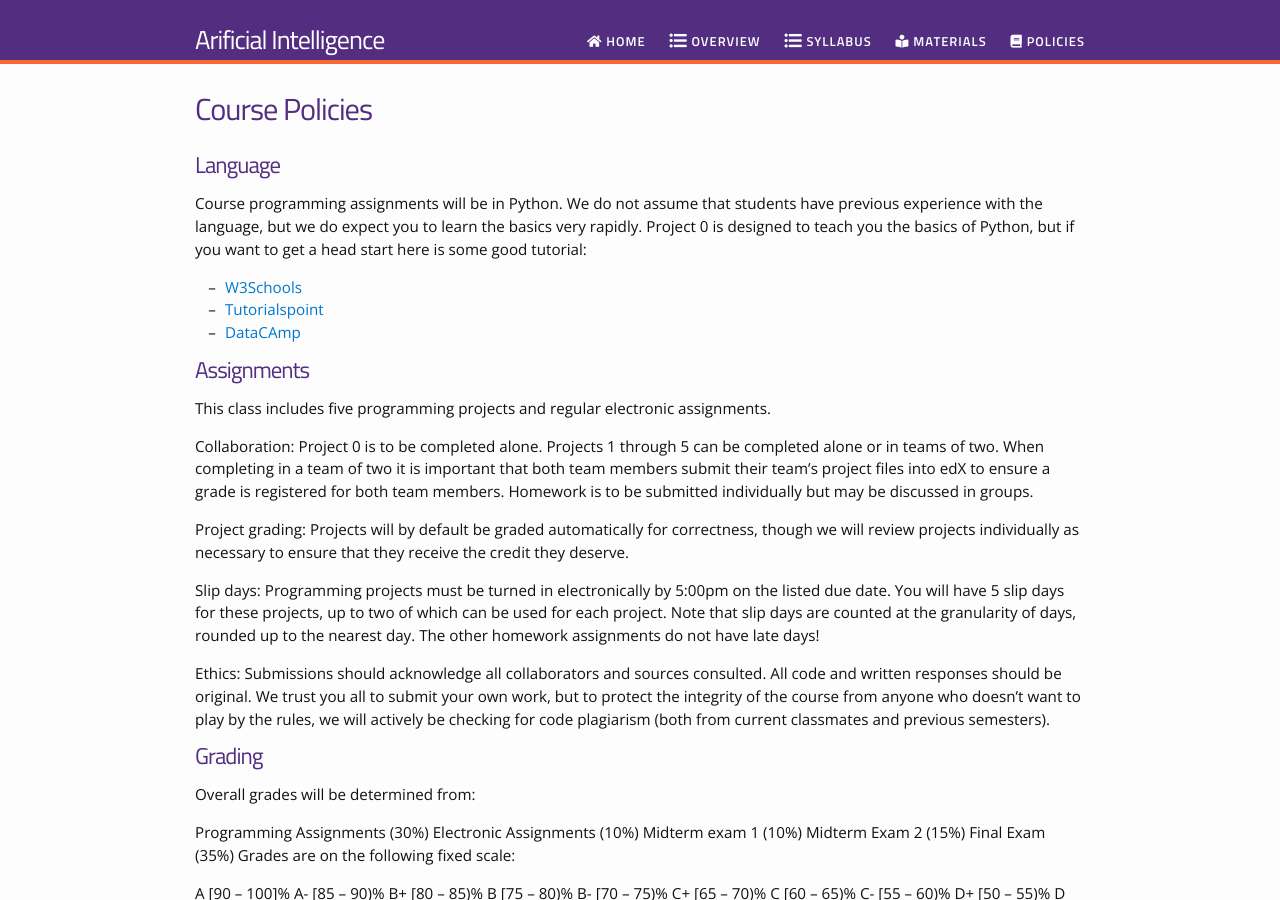
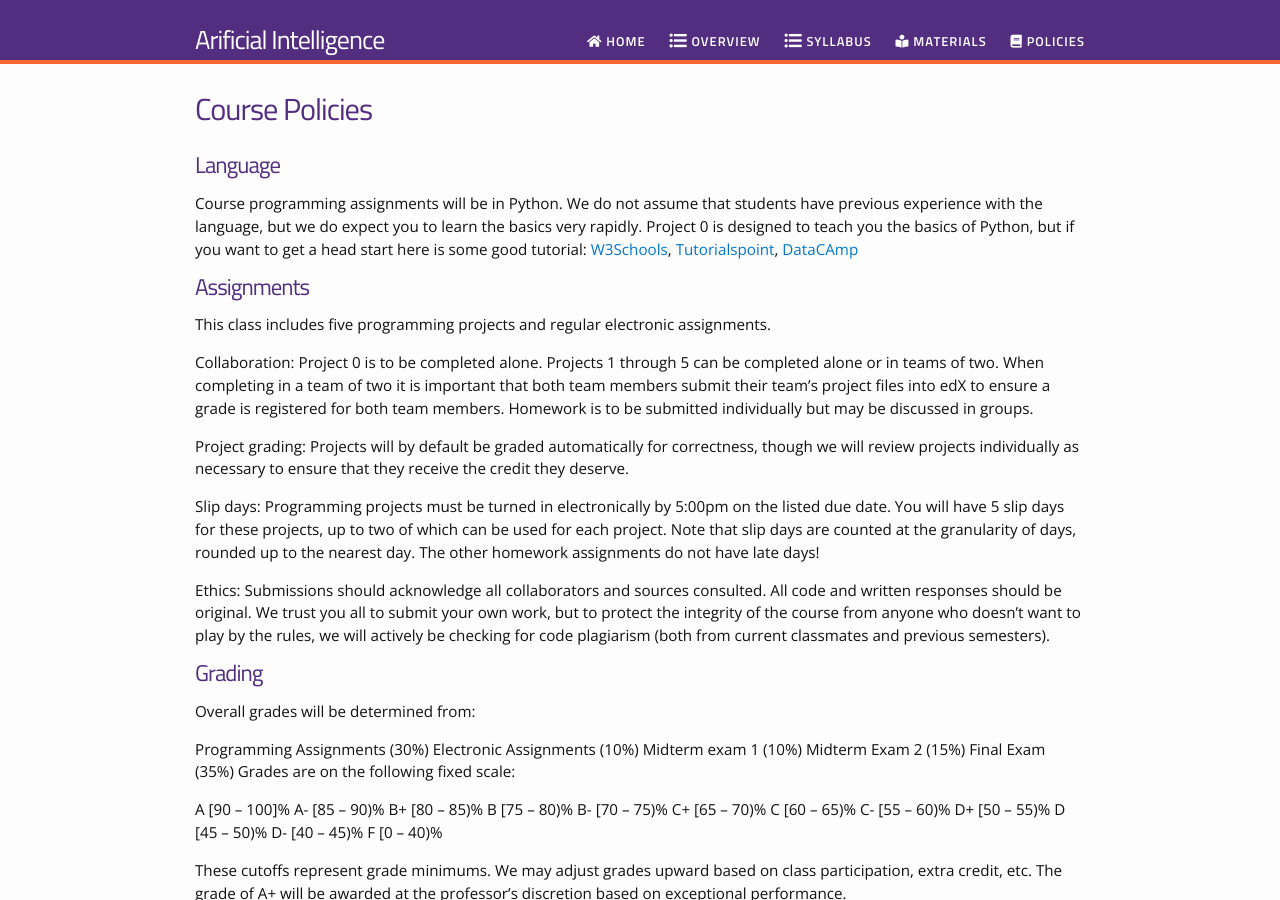
Before and after one commit to rahmanidashti/znuai, a Jekyll site: the page built from policies.md, in a window 1280 px wide and 900 px high. Built offline with Jekyll 4.4.1, drawn with Linux system fonts in a browser that asks for light colours; nearby versions of some CDN libraries.

```diff
--- a/policies.md
+++ b/policies.md
@@ -5,11 +5,7 @@ permalink: /policies/
 ---
 
 # Language
-Course programming assignments will be in Python. We do not assume that students have previous experience with the language, but we do expect you to learn the basics very rapidly. Project 0 is designed to teach you the basics of Python, but if you want to get a head start here is some good tutorial:
-
-- [W3Schools](https://www.w3schools.com/python/)
-- [Tutorialspoint](https://www.tutorialspoint.com/python/)
-- [DataCAmp](https://www.learnpython.org/)
+Course programming assignments will be in Python. We do not assume that students have previous experience with the language, but we do expect you to learn the basics very rapidly. Project 0 is designed to teach you the basics of Python, but if you want to get a head start here is some good tutorial: [W3Schools](https://www.w3schools.com/python/), [Tutorialspoint](https://www.tutorialspoint.com/python/), [DataCAmp](https://www.learnpython.org/)
 
 # Assignments
 This class includes five programming projects and regular electronic assignments.
```
